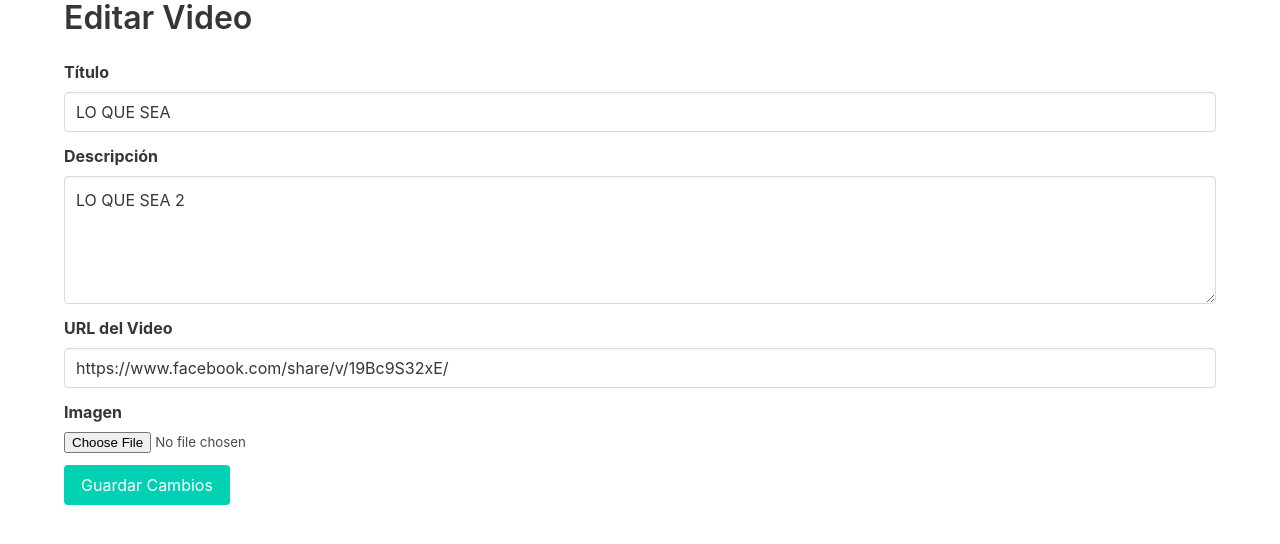
After one commit to kerm1977/MI_APP_FLASK, a Flask app: page /videos/edit/1 in a window 1280 px wide. The commit adds this page. Shown: the top 544 px of the page. Run offline with Flask 3, Linux system fonts and the light colour scheme.

Commit message:
Se puede agregar videos de ytb... y agregado el tipo de cambio

```diff
--- a/app.py
+++ b/app.py
@@ -10,6 +10,11 @@ import sqlite3
 from flask_wtf import FlaskForm
 from wtforms import StringField, TextAreaField, DateField, TimeField, FloatField, IntegerField, BooleanField, FileField, SubmitField
 from wtforms.validators import DataRequired
+import requests
+from bs4 import BeautifulSoup
+import secrets #videos
+import math
+
 
 
 
@@ -61,31 +66,59 @@ def load_user(user_id):
     return User.query.get(int(user_id)) # Obtiene el usuario de la base de datos
 
 
-class Video(db.Model): # Define el modelo de video (Depende de db)
-    id = db.Column(db.Integer, primary_key=True) # Define el ID del video (Depende de db)
-    title = db.Column(db.String(200)) # Define el título del video (Depende de db)
-    detail = db.Column(db.Text) # Define los detalles del video (Depende de db)
-    video_url = db.Column(db.String(200)) # Define la URL del video (Depende de db)
-
-def allowed_file(filename): # Define una función para verificar si un archivo tiene una extensión permitida (Depende de app.config['ALLOWED_EXTENSIONS'])
-    return '.' in filename and filename.rsplit('.', 1)[1].lower() in app.config['ALLOWED_EXTENSIONS'] # Verifica la extensión del archivo
-
-with app.app_context(): # Crea un contexto de aplicación para la base de datos (Depende de app y db)
-    db.create_all() # Crea todas las tablas de la base de datos
+class Video(db.Model):
+    id = db.Column(db.Integer, primary_key=True)
+    title = db.Column(db.String(200))
+    detail = db.Column(db.Text)
+    video_url = db.Column(db.String(200))
+    image_url = db.Column(db.String(200))  # Nuevo campo para la URL de la imagen
 
 
+
+
+def obtener_tipo_cambio_bcr():
+    try:
+        url = "https://gee.bccr.fi.cr/indicadoreseconomicos/Cuadros/frmVerCatCuadro.aspx?CodCuadro=401"
+        response = requests.get(url)
+        response.raise_for_status()  # Lanza una excepción para errores HTTP
+
+        soup = BeautifulSoup(response.content, "html.parser")
+        tabla = soup.find("table", {"id": "tblCuadro"})
+        filas = tabla.find_all("tr")
+
+        tipo_compra = None
+        tipo_venta = None
+
+        for fila in filas:
+            celdas = fila.find_all("td")
+            if len(celdas) >= 3:
+                descripcion = celdas[0].text.strip()
+                valor = celdas[2].text.strip()
+                if "Compra" in descripcion:
+                    tipo_compra = valor
+                elif "Venta" in descripcion:
+                    tipo_venta = valor
+        return tipo_compra, tipo_venta
+
+    except requests.exceptions.RequestException as e:
+        print(f"Error al obtener los datos: {e}")
+        return None, None
+    except AttributeError:
+        print("Error al parsear los datos.")
+        return None, None
 
 
 @app.route("/")
 @app.route("/home")
 @app.route("/index")
 def index():
+    tipo_compra, tipo_venta = obtener_tipo_cambio_bcr()
     print("Función index() ejecutada")
     title = "Este es el Index"
     page = request.args.get('page', 1, type=int)
     per_page = 5
     posts_pagination = Post.query.order_by(Post.date_posted.desc()).paginate(page=page, per_page=per_page)
-    return render_template('index.html', posts_pagination=posts_pagination, title=title)
+    return render_template('index.html', posts_pagination=posts_pagination, title=title, tipo_compra=tipo_compra, tipo_venta=tipo_venta)
 
 
 # ver imagenes
@@ -154,12 +187,82 @@ def delete_post(post_id):
 
 
 
+@app.route('/create_vids', methods=['GET', 'POST'])
+def create_vids():
+    if request.method == 'POST':
+        title = request.form['title']
+        detail = request.form['detail']
+        video_url = request.form['video_url']
+        image = request.files.get('image')
 
+        if image:
+            filename = secrets.token_hex(16) + os.path.splitext(image.filename)[1]
+            filepath = os.path.join(app.config['UPLOAD_FOLDER'], filename)
+            image.save(filepath)
+            image_url = filepath
+        else:
+            image_url = None
 
+        new_video = Video(title=title, detail=detail, video_url=video_url, image_url=image_url)
+        db.session.add(new_video)
+        db.session.commit()
+        flash('Video guardado correctamente', 'success')
+        return redirect(url_for('videos'))
 
+    return render_template('create_vids.html')
 
+@app.route('/videos', methods=['GET', 'POST'])
+@app.route('/videos/page/<int:page>', methods=['GET', 'POST'])
+def videos(page=1):
+    if request.method == 'POST':
+        title = request.form['title']
+        detail = request.form['detail']
+        video_url = request.form['video_url']
 
+        new_video = Video(title=title, detail=detail, video_url=video_url)
+        db.session.add(new_video)
+        db.session.commit()
+        flash('Video guardado correctamente', 'success')
+        return redirect(url_for('videos'))
 
+    per_page = 6
+    videos_list = Video.query.paginate(page=page, per_page=per_page, error_out=False) # corrected line
+    return render_template('videos.html', videos=videos_list)
+
+@app.route('/videos/edit/<int:video_id>', methods=['GET', 'POST'])
+def edit_video(video_id):
+    video = Video.query.get_or_404(video_id)
+    if request.method == 'POST':
+        video.title = request.form['title']
+        video.detail = request.form['detail']
+        video.video_url = request.form['video_url']
+        image = request.files.get('image')
+
+        if image:
+            filename = secrets.token_hex(16) + os.path.splitext(image.filename)[1]
+            filepath = os.path.join(app.config['UPLOAD_FOLDER'], filename)
+            image.save(filepath)
+            video.image_url = filepath
+        db.session.commit()
+        flash('Video actualizado correctamente', 'success')
+        return redirect(url_for('videos'))
+    return render_template('edit_video.html', video=video)
+
+@app.route('/videos/delete/<int:video_id>')
+def delete_video(video_id):
+    video = Video.query.get_or_404(video_id)
+    db.session.delete(video)
+    db.session.commit()
+    flash('Video eliminado correctamente', 'success')
+    return redirect(url_for('videos'))
+
+@app.route('/videos/delete_confirm/<int:video_id>')
+def delete_video_confirm(video_id):
+    video = Video.query.get_or_404(video_id)
+    db.session.delete(video)
+    db.session.commit()
+    flash('Video eliminado correctamente', 'success')
+    return redirect(url_for('videos'))
 
 
 @app.route('/users', methods=['GET', 'POST'])
@@ -313,58 +416,6 @@ def logout():
 
 
 
-# VIDEOS
-videos = [] # Define una lista vacía para almacenar los videos
-
-@app.context_processor # Define un procesador de contexto para pasar variables a las plantillas (Depende de enumerate)
-def inject_enumerate(): # Define la función del procesador de contexto
-    return dict(enumerate=enumerate) # Pasa la función enumerate a las plantillas
-
-
-@app.route('/video', methods=['GET', 'POST']) # Define la ruta para los videos (Depende de render_template, request, Video, db y url_for)
-def video(): # Define la función para los videos
-    if request.method == 'POST': # Verifica si la solicitud es POST
-        title = request.form['title'] # Obtiene el título del video del formulario
-        detail = request.form['detail'] # Obtiene los detalles del video del formulario
-        video_url = request.form['video_url'] # Obtiene la URL del video del formulario
-        new_video = Video(title=title, detail=detail, video_url=video_url) # Crea un nuevo video
-        db.session.add(new_video) # Agrega el video a la sesión de la base de datos
-        db.session.commit() # Guarda los cambios en la base de datos
-        return redirect(url_for('video')) # Redirige a la página de videos
-    videos = Video.query.all() # Obtiene todos los videos de la base de datos
-    return render_template('video.html', videos=videos) # Renderiza la plantilla video.html
-
-@app.route('/delete_video/<int:video_id>') # Define la ruta para eliminar un video (Depende de Video, db, login_required y url_for)
-@login_required # Requiere que el usuario esté autenticado
-def delete_video(video_id): # Define la función para eliminar un video
-    video = Video.query.get_or_404(video_id) # Obtiene el video de la base de datos o muestra un error 404 si no existe
-    db.session.delete(video) # Elimina el video de la base de datos
-    db.session.commit() # Guarda los cambios en la base de datos
-    return redirect(url_for('video')) # Redirige a la página de videos
-
-@app.route('/update_video/<int:video_id>', methods=['GET', 'POST']) # Define la ruta para actualizar un video (Depende de render_template, request, Video, db, login_required y url_for)
-@login_required # Requiere que el usuario esté autenticado
-def update_video(video_id): # Define la función para actualizar un video
-    video = Video.query.get_or_404(video_id) # Obtiene el video de la base de datos o muestra un error 404 si no existe
-    if request.method == 'POST': # Verifica si la solicitud es POST
-        video.title = request.form['title'] # Actualiza el título del video
-        video.detail = request.form['detail'] # Actualiza los detalles del video
-        video.video_url = request.form['video_url'] # Actualiza la URL del video
-        db.session.commit() # Guarda los cambios en la base de datos
-        return redirect(url_for('video')) # Redirige a la página de videos
-    return render_template('video.html', video=video) # Renderiza la plantilla video.html
-
-
-@app.route('/delete/<int:id>') # Define la ruta para eliminar una publicación (Depende de Post, db, login_required y url_for)
-@login_required # Requiere que el usuario esté autenticado
-def delete(id): # Define la función para eliminar una publicación
-    post = Post.query.get_or_404(id) # Obtiene la publicación de la base de datos o muestra un error 404 si no existe
-    db.session.delete(post) # Elimina la publicación de la base de datos
-    db.session.commit() # Guarda los cambios en la base de datos
-    return redirect(url_for('index')) # Redirige a la página de inicio
-# FINAL DE  VIDEOS
-
-
 
 
 
--- a/templates/base.html
+++ b/templates/base.html
@@ -16,6 +16,8 @@
     </style>
 
 <body>
+
+
 
 
 <!-- /***********************************************************/
--- /dev/null
+++ b/templates/edit_video.html
@@ -0,0 +1,43 @@
+<!DOCTYPE html>
+<html>
+<head>
+    <title>Editar Video</title>
+    <link rel="stylesheet" href="https://cdn.jsdelivr.net/npm/bulma@0.9.3/css/bulma.min.css">
+</head>
+<body>
+    <div class="container">
+        <h1 class="title">Editar Video</h1>
+        <form method="POST" action="/videos/edit/{{ video.id }}" enctype="multipart/form-data">
+            <div class="field">
+                <label class="label">Título</label>
+                <div class="control">
+                    <input class="input" type="text" name="title" value="{{ video.title }}" required>
+                </div>
+            </div>
+            <div class="field">
+                <label class="label">Descripción</label>
+                <div class="control">
+                    <textarea class="textarea" name="detail">{{ video.detail }}</textarea>
+                </div>
+            </div>
+            <div class="field">
+                <label class="label">URL del Video</label>
+                <div class="control">
+                    <input class="input" type="text" name="video_url" value="{{ video.video_url }}" required>
+                </div>
+            </div>
+            <div class="field">
+                <label class="label">Imagen</label>
+                <div class="control">
+                    <input class="file" type="file" name="image" accept="image/*">
+                </div>
+            </div>
+            <div class="field">
+                <div class="control">
+                    <button class="button is-primary" type="submit">Guardar Cambios</button>
+                </div>
+            </div>
+        </form>
+    </div>
+</body>
+</html>
```
Also changed, not shown: migrations/versions/56eaa93b5e94_.py (added, +32 -0 lines), requirements.txt (added, +25 -0 lines), templates/create_vids.html (added, +42 -0 lines), templates/navbar.html (+26 -24 lines), templates/video.html (deleted, +0 -59 lines), templates/videos.html (added, +75 -0 lines), db.db (added), instance/db.db, static/uploads/5iglesias.jpg (added), static/uploads/72644f0d09f9a8bcc313d646323e7321.jpg (added), static/uploads/a24c4a48847eff97298b5fc0d6e5ac1d.jpg (added), static/uploads/baru2.JPG (added), static/uploads/d0ffc29dbc953f87d1138989954c8815.jpg (added), static/uploads/ebe521849c5f383faae552006594c8e8.jpg (added), 1 more files, 1 other file.
